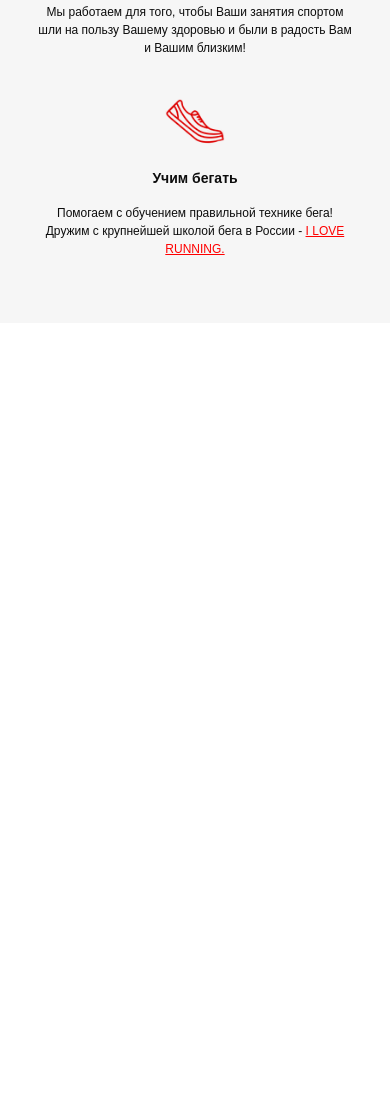
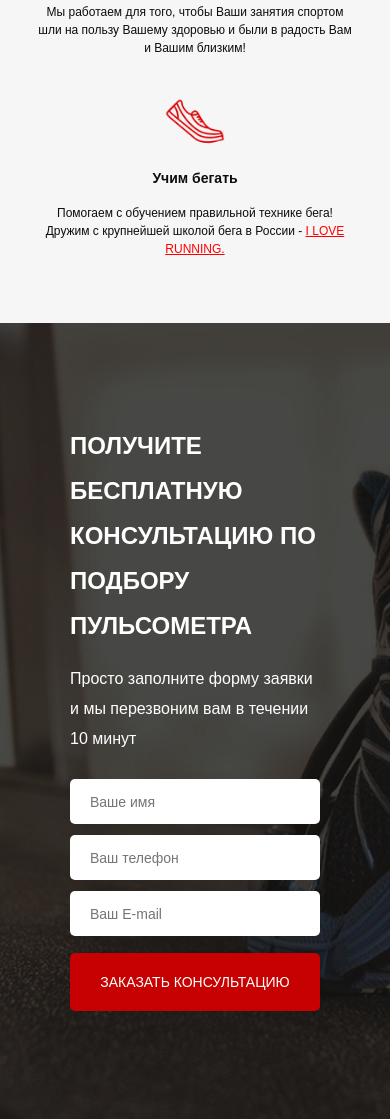
Before and after one commit to quadro0/Pulse, a website: page index.html in a window 390 px wide. Shown: the part 1267-2386 px from the top of the page. Before the commit the page ends 1590 px from the top, so only its background shows below. Drawn offline with Linux system fonts and the light colour scheme.

Commit message:
Added feed-form block

```diff
--- a/index.html
+++ b/index.html
@@ -81,5 +81,24 @@
             </div>
         </div>
     </div>
+
+    <div class="consultation">
+        <div class="container">
+            <h2 class="consultation__header">
+                Получите бесплатную консультацию<br/>
+                по подбору пульсометра
+            </h2>
+            <div class="consultation__descr">
+                Просто заполните форму заявки<br/>
+                и мы перезвоним вам в течении 10 минут
+            </div>
+            <form class="feed-form" action="#">
+                <input name="name" required placeholder="Ваше имя" type="text">
+                <input name="phone" required placeholder="Ваш телефон" type="tel">
+                <input name="email" required placeholder="Ваш E-mail" type="email">
+                <button class="button button_submit">заказать кОНСУЛЬТАЦИЮ</button>
+            </form>
+        </div>
+    </div>
 </body>
 </html>
--- a/sass/_media.scss
+++ b/sass/_media.scss
@@ -58,6 +58,18 @@
             font-size: 12px;
         }
     }
+    .consultation {
+        &__header {
+            font-size: 30px;
+            line-height: 45px;
+            br {
+                display: none;
+            }
+        }
+        &__descr {
+            font-size: 18px;
+        }
+    }
 }
 
 @media (max-width: 767px) {
@@ -105,6 +117,17 @@
         }
         &__descr {
             font-size: 12px;
+        }
+    }
+    .consultation {
+        .feed-form {
+            width: 250px;
+            input {
+                height: 45px;
+            }
+            .button_submit {
+                font-size: 14px;
+            }
         }
     }
 }
@@ -157,4 +180,20 @@
             }
         }
     }
+    .consultation {
+        .container {
+            width: 250px;
+        }
+        &__header {
+            font-size: 24px;
+        }
+        &__descr {
+            font-size: 16px;
+        }
+        .feed-form {
+            input {
+                font-size: 14px;
+            }
+        }
+    }
 }
--- a/sass/blocks/_buttons.scss
+++ b/sass/blocks/_buttons.scss
@@ -14,4 +14,10 @@
         height: 54px;
         font-size: 16px;
     }
+    &_submit {
+        width: 100%;
+        height: 58px;
+        font-size: 16px;
+        margin-top: 17px;
+    }
 }
--- /dev/null
+++ b/sass/blocks/_consultation.scss
@@ -0,0 +1,18 @@
+.consultation {
+    padding: 100px 0 108px 0;
+    background: url('../img/bg/bg2.jpg') center center/ cover no-repeat;
+    &__header {
+        font-weight: 700;
+        font-size: 36px;
+        line-height: 54px;
+        text-transform: uppercase;
+        color: #FFFFFF;
+        padding-bottom: 8px;
+    }
+    &__descr {
+        font-weight: 300;
+        font-size: 20px;
+        line-height: 30px;
+        color: #FFFFFF;
+    }
+}
--- /dev/null
+++ b/sass/blocks/_forms.scss
@@ -0,0 +1,14 @@
+.feed-form {
+    margin-top: 25px;
+    width: 303px;
+    input {
+        width: 100%;
+        border: none;
+        border-radius: 5px;
+        height: 54px;
+        margin-top: 11px;
+        display: block;
+        padding: 0 20px;
+        color: #4B4B4B;
+    }
+}
--- a/sass/style.scss
+++ b/sass/style.scss
@@ -4,6 +4,8 @@
 @import 'blocks/header';
 @import 'blocks/buttons';
 @import 'blocks/advantages';
+@import 'blocks/consultation';
+@import 'blocks/forms';
 @import 'media';
 * {
     font-family: 'Museo Sans Cyrl', sans-serif;
```
Also changed, not shown: css/style.min.css.
